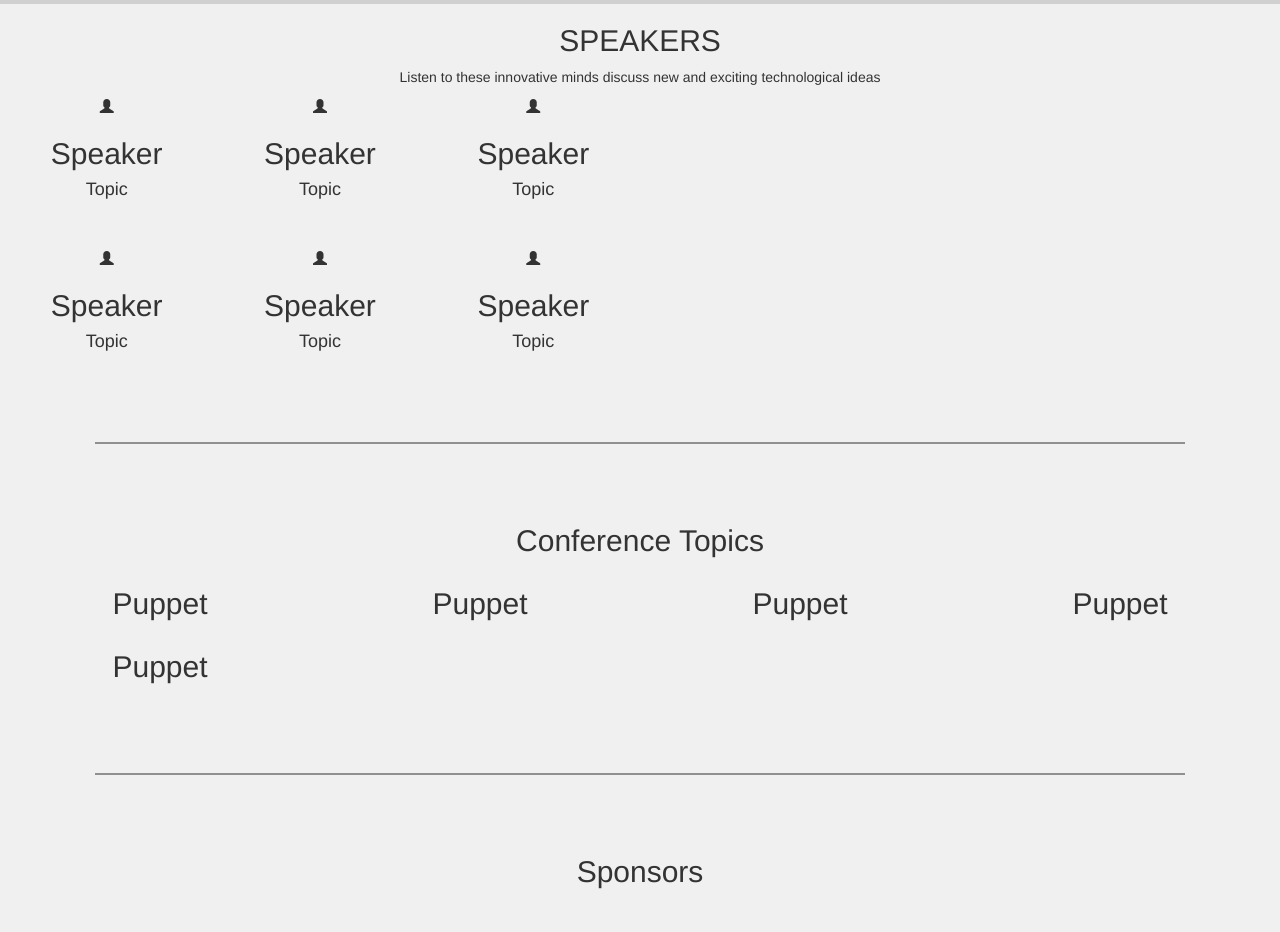
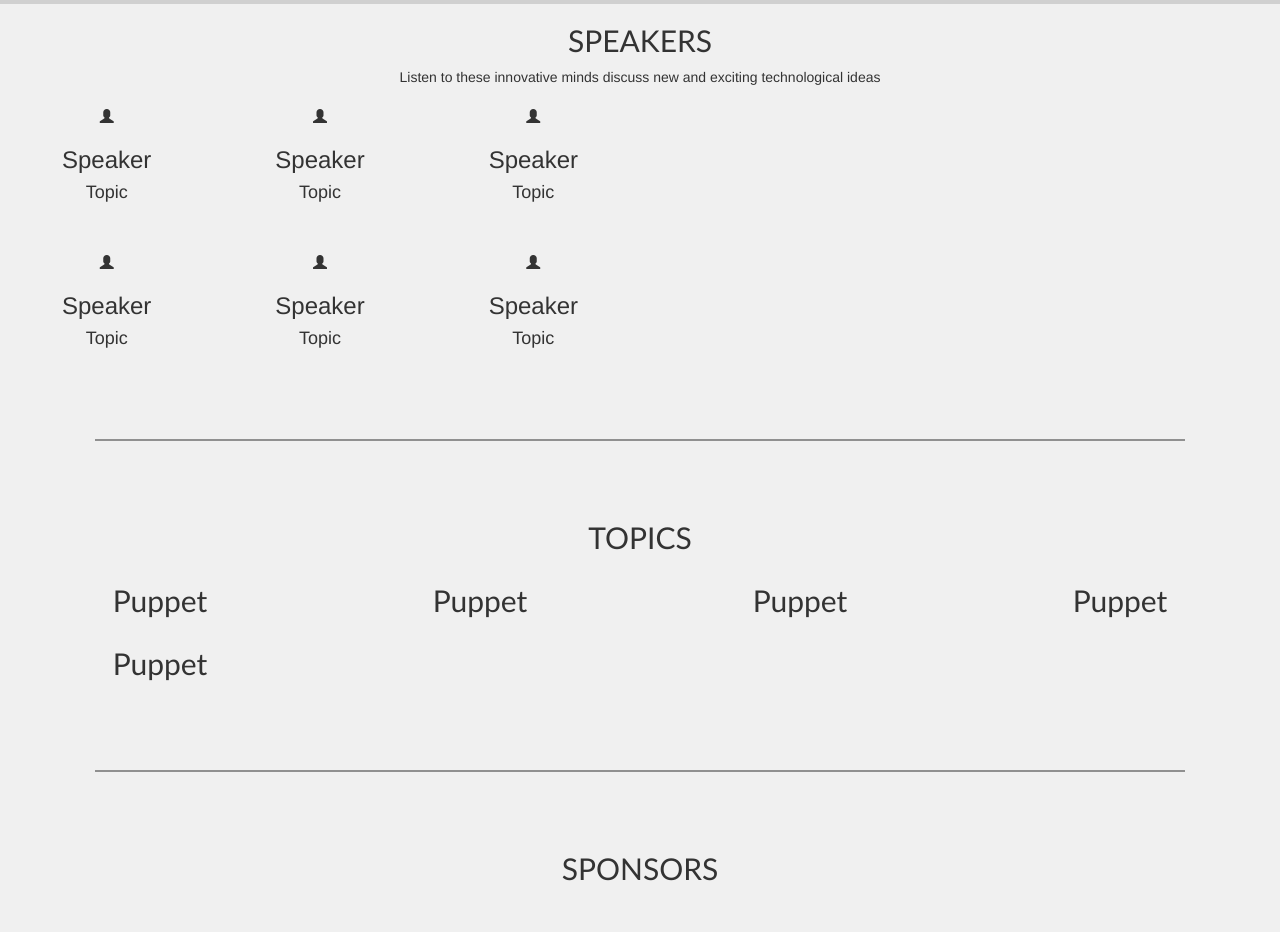
Before and after one commit to terencen/MacDevOpsYvr2016, a plain HTML site: page index.html in a window 1280 px wide. Shown: the part 1100-2032 px from the top of the page. Drawn offline with nearby package versions, Linux system fonts and the light colour scheme.

Commit message:
h2 font change
- changed h2 default to Trebuchet MS

```diff
--- a/index.html
+++ b/index.html
@@ -74,24 +74,24 @@
 <!-- Speaker section -->
 <section id="speaker">
 	<div id="speaker" class="container-fluid" style="background-color: #F0F0F0; padding-bottom: 60px">
-		<div class="banner col-xs-12">
+		<div class="banner col-xs-12" style="padding-bottom: 10px">
 		<h2>SPEAKERS</h2>
 		<p>Listen to these innovative minds discuss new and exciting technological ideas</p>
 		</div>
   <div class="row">
     <div class="col-xs-6 col-sm-4 col-md-3 col-lg-2">
       <span class="glyphicon glyphicon-user"></span>
-      <h2>Speaker</h2>
+      <h3>Speaker</h3>
   <h4>Topic</h4>
     </div>
     <div class="col-xs-6 col-sm-4 col-md-3 col-lg-2">
       <span class="glyphicon glyphicon-user"></span>
-      <h2>Speaker</h2>
+      <h3>Speaker</h3>
   <h4>Topic</h4>
     </div>
     <div class="col-xs-6 col-sm-4 col-md-3 col-lg-2">
       <span class="glyphicon glyphicon-user"></span>
-      <h2>Speaker</h2>
+      <h3>Speaker</h3>
   <h4>Topic</h4>
     </div>
     </div>
@@ -99,17 +99,17 @@
   <div class="row">
     <div class="col-xs-6 col-sm-4 col-md-3 col-lg-2">
       <span class="glyphicon glyphicon-user"></span>
-      <h2>Speaker</h2>
+      <h3>Speaker</h3>
   <h4>Topic</h4>
     </div>
     <div class="col-xs-6 col-sm-4 col-md-3 col-lg-2">
       <span class="glyphicon glyphicon-user"></span>
-      <h2>Speaker</h2>
+      <h3>Speaker</h3>
   <h4>Topic</h4>
     </div>
     <div class="col-xs-6 col-sm-4 col-md-3 col-lg-2">
       <span class="glyphicon glyphicon-user"></span>
-      <h2>Speaker</h2>
+      <h3>Speaker</h3>
   <h4>Topic</h4>
     </div>
   </div>
@@ -126,7 +126,7 @@
 
 	<div class="container-fluid" style="padding-bottom: 60px; background-color: #F0F0F0">
 
-		<h2>Conference Topics</h2>
+		<h2>TOPICS</h2>
 		<div class="row">
 			<div class="col-sm-3">
 				<h2>Puppet</h2>
@@ -150,7 +150,7 @@
 
 <!-- Sponsor section -->
 <div class="container-fluid text-center" style="background-color: #F0F0F0">
-  <h2>Sponsors</h2></br>
+  <h2>SPONSORS</h2></br>
   <br>
   <div class="row">
     <div class="col-sm-4">
@@ -186,7 +186,7 @@
 
 <!-- Footer -->
 <div class="container-fluid" style="background-color: #505050; color: white">
-	<h3>Contact</h3>
+	<h3>CONTACT</h3>
 
 </div>
 
```
Also changed, not shown: css/bootstrap.css.
